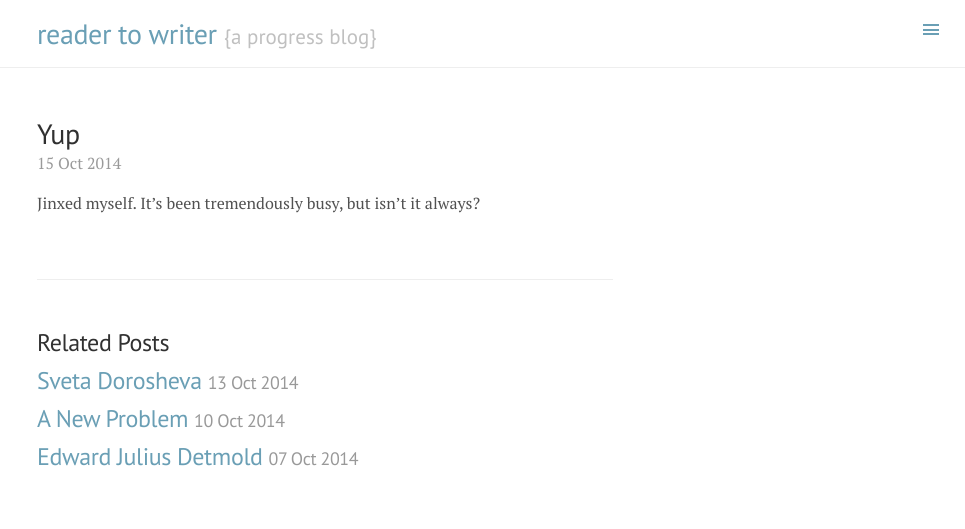
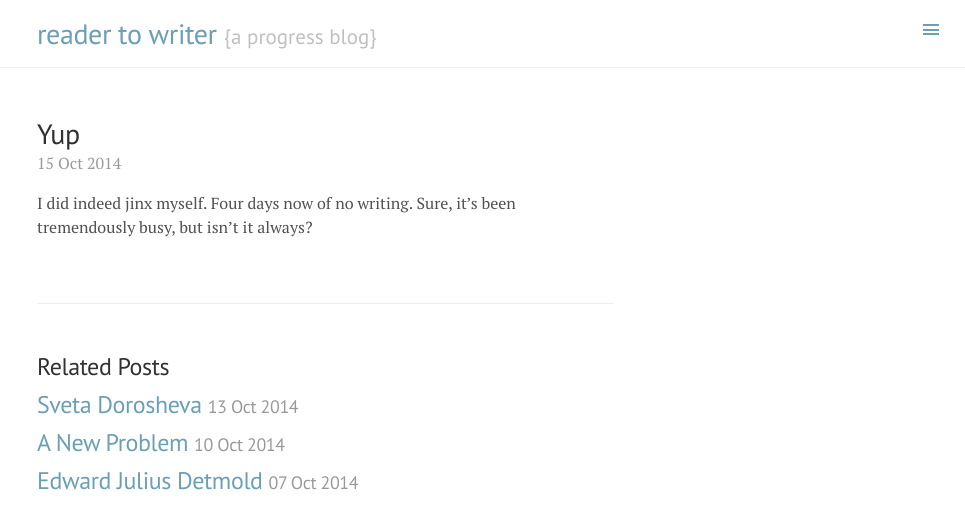
Before and after one commit to readertowriter/readertowriter.github.io, a Jekyll site: the page built from _posts/2014-10-15-Yup.md, in a window 1280 px wide. Shown: the top 529 px of the page, without its empty margins (315-1280 px from the left). Built offline with Jekyll 4.4.1, drawn with Linux system fonts in a browser that asks for light colours; Markdown is read by kramdown in place of the engine named in the settings.

Commit message:
new post

```diff
--- a/_posts/2014-10-15-Yup.md
+++ b/_posts/2014-10-15-Yup.md
@@ -3,4 +3,4 @@ layout: post
 title: Yup
 ---
 
-Jinxed myself. It's been tremendously busy, but isn't it always?
+I did indeed jinx myself. Four days now of no writing. Sure, it's been tremendously busy, but isn't it always?
```
Also changed, not shown: images/SvetaDorosheva2.jpg (renamed from images/SvetaDorosheva5.jpg).
